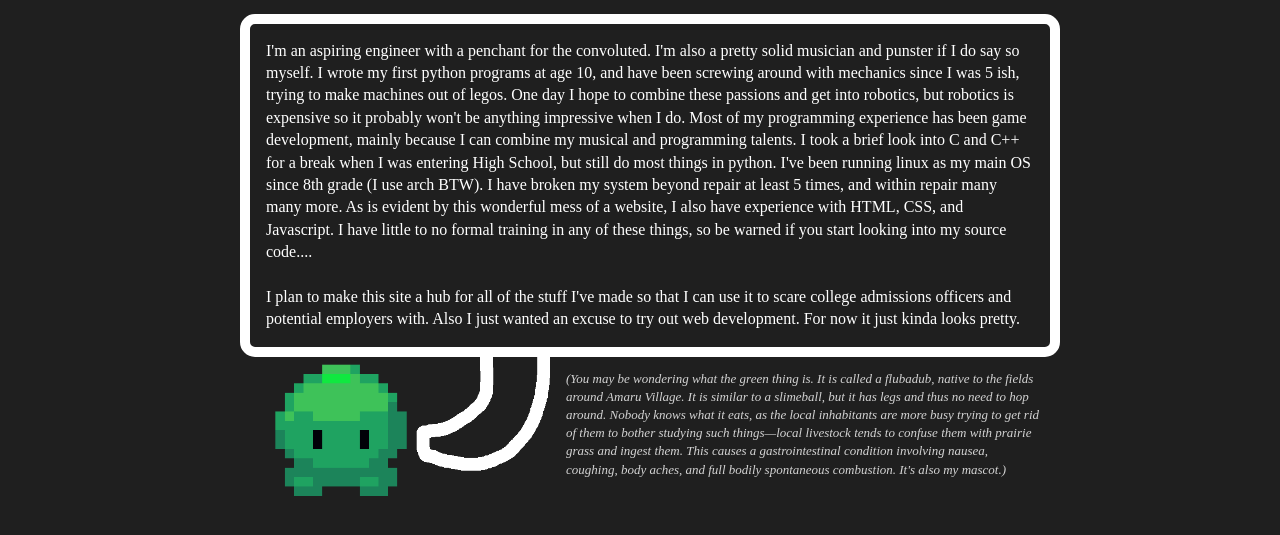
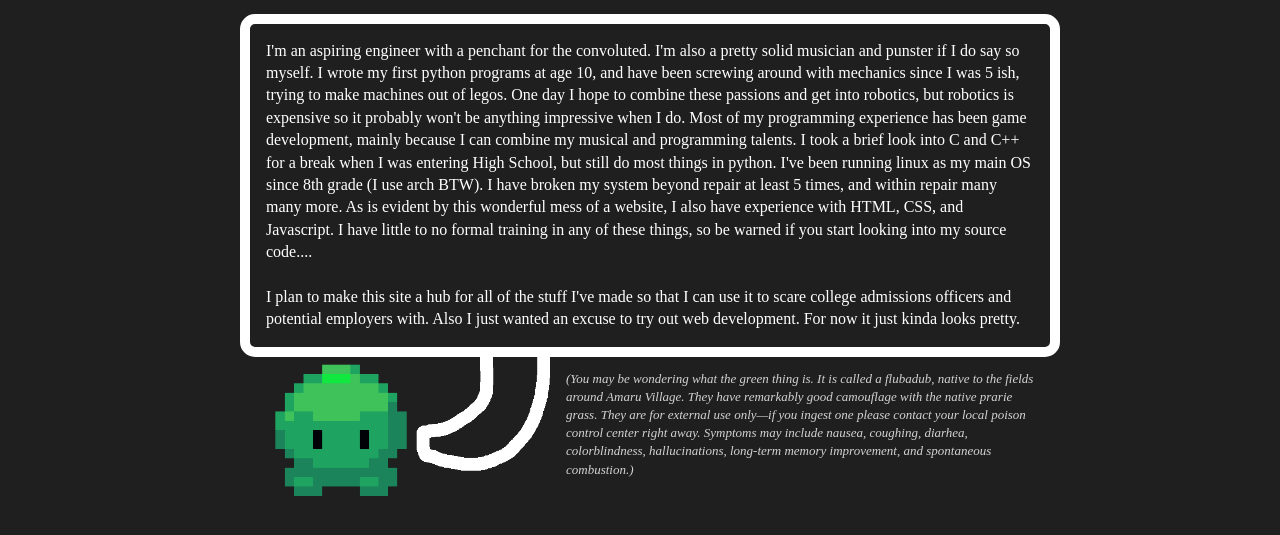
Before and after one commit to JiffyRob/jiffyrob.github.io, a website built with webpack: page index.html in a window 1280 px wide. Shown: the part 225-760 px from the top of the page. Built offline with nearby package versions, Linux system fonts and the light colour scheme.

Commit message:
improved flubadub explanation

```diff
--- a/css/style.css
+++ b/css/style.css
@@ -56,7 +56,7 @@ body {
   background-image: url('../img/mushrooms.png');
   background-size:cover;
   width: 100%;
-  height: calc(var(--jiffyrob-height) * 2);
+  height: calc(var(--jiffyrob-height) * 3);
 
   -webkit-filter: brightness(0.2);
   -moz-filter: brightness(0.2);
--- a/index.html
+++ b/index.html
@@ -46,10 +46,9 @@
       <img id="jiffyrob-img" src="img/flubadub.png">
     </div>
     <p class="small">
-      (You may be wondering what the green thing is.  It is called a flubadub, native to the fields around Amaru Village.  It is similar to a slimeball,
-      but it has legs and thus no need to hop around.  Nobody knows what it eats, as the local inhabitants are more busy trying to get rid of them to bother studying
-      such things&mdash;local livestock tends to confuse them with prairie grass and ingest them.  This causes a gastrointestinal condition involving nausea,
-      coughing, body aches, and full bodily spontaneous combustion.  It's also my mascot.)
+      (You may be wondering what the green thing is.  It is called a flubadub, native to the fields around Amaru Village.  They have remarkably good camouflage
+      with the native prarie grass.  They are for external use only&mdash;if you ingest one please contact your local poison control center right away.  Symptoms
+      may include nausea, coughing, diarhea, colorblindness, hallucinations, long-term memory improvement, and spontaneous combustion.)
     </p>
     <div id="project-expo">
     </div>
```
